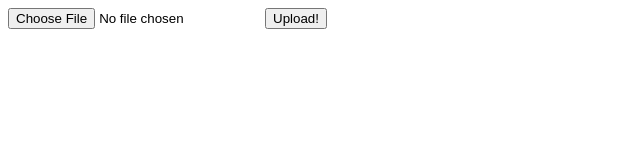
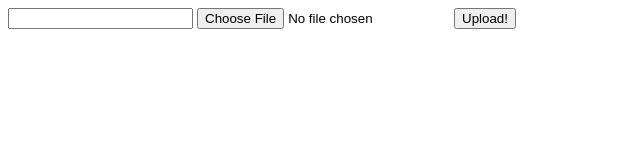
Before and after one commit to SushiBtw/file-uploader, a website: page index.html in a window 1280 px wide. Shown: the whole page, without its empty margins (0-640 px from the left). Drawn offline with Linux system fonts and the light colour scheme.

Commit message:
Update index.html

```diff
--- a/index.html
+++ b/index.html
@@ -5,6 +5,7 @@
 			action='/upload'
 			method='post'
 			encType="multipart/form-data">
+                                <input type="password" name="pass" />
 				<input type="file" name="sampleFile" />
 				<input type='submit' value='Upload!' />
 		</form>
```
